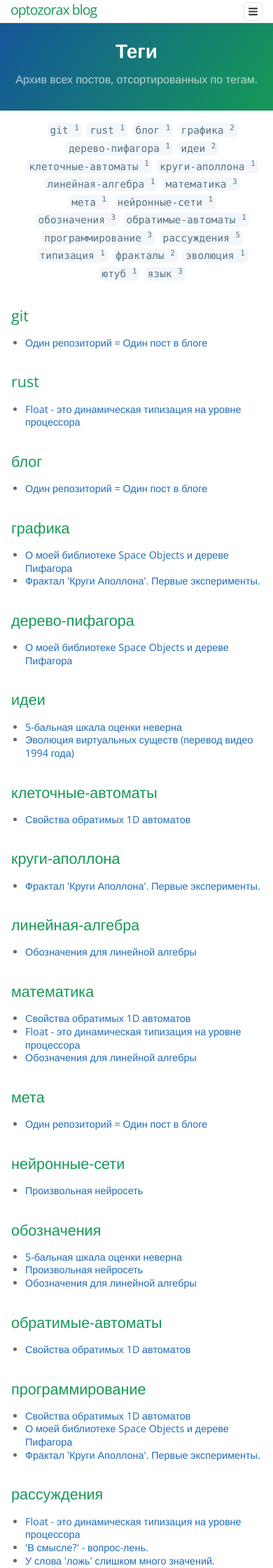
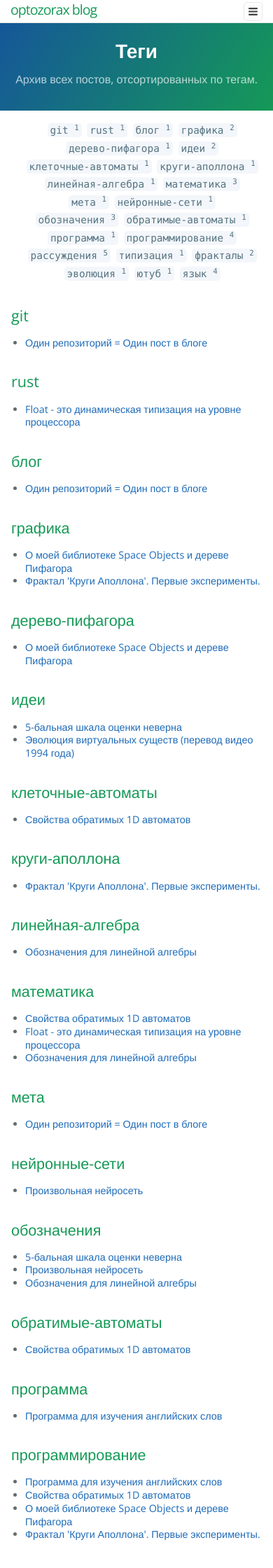
Before and after one commit to optozorax/blog_old, a Jekyll site: the page built from tags.md, in a window 390 px wide. Shown: the top 2240 px of the page at 70% size. Built offline with Jekyll 4.4.1, drawn with Linux system fonts in a browser that asks for light colours; some of the changed lines change nothing that is shown; some of the changed text lies outside the part shown.

Commit message:
[PREVIEW][BLOGPOST] post about `learn_words` program

```diff
--- /dev/null
+++ b/_posts/2021-08-01-learn-words-post.md
@@ -0,0 +1,244 @@
+---
+layout: post
+title:  "Программа для изучения английских слов"
+tags: программирование программа язык
+permalink: learn-words-post
+description: "Как эта программа работает, почему я её сделал и в чём её отличия от других."
+tagline: "Как эта программа работает, почему я её сделал и в чём её отличия от других."
+image: /assets/learn-words-post/lw1.png
+hide: true
+---
+
+<style type="text/css">
+.container {
+  display: flex;
+  flex-direction: row;
+  flex-wrap: wrap;
+  justify-content: space-around;
+  width: 90%;
+  padding: 10px;
+  margin: 5px;
+}
+
+.half-image {
+  display: block;
+  margin-left: auto;
+  margin-right: auto;
+  margin-top: 2px;
+  border-radius: 5px;
+}
+
+@media only screen and (min-width:501px) {
+  .half-image {
+    max-width: 50%;
+  }
+}
+
+@media only screen and (max-width: 500px) {
+  .half-image {
+    max-width: 100%;
+  }
+}
+
+.third-image {
+  display: block;
+  margin-left: auto;
+  margin-right: auto;
+  margin-top: 2px;
+  border-radius: 5px;
+}
+
+@media only screen and (min-width:851px) {
+  .third-image {
+    max-width: 31%;
+  }
+}
+
+@media only screen and (min-width:501px) and (max-width: 850px) {
+  .third-image {
+    max-width: 48%;
+  }
+}
+
+@media only screen and (max-width: 500px) {
+  .third-image {
+    max-width: 100%;
+  }
+}
+</style>
+
+# Введение
+
+У меня сейчас такой уровень английского, что я могу понимать статью или фильм без перевода, но не знаю много слов, поэтому мелкие детали ускользают от меня. И постоянно везде слышу что в первую очередь нужно знать слова, а понимание грамматики само придёт. Поэтому передо мной встала проблема изучения слов.
+
+Я попробовал разные приложения для телефона для изучения английского, и у них наблюдаются следующие **проблемы**:
+1. Для проверки знания слова используется тест, где это слово находится рядом с 4 другими, разные значения слова не проверяются
+2. Проверка слов начинается с самых простых
+3. Нельзя сказать «я знаю это слово, убери»
+4. Нельзя добавить своё слово
+5. Нет статистики
+6. Нельзя автоматически выбрать неизвестные мне слова из текста или видео
+
+Поэтому я ещё много лет назад хотел написать свою программу для изучения слов, где бы решил эти проблемы по-своему. Тогда я знал только C++, и не умел программировать ничего сложнее базовых вещей на WinAPI. Я пытался тогда написать такую программу, но у меня только на самую простейшую часть интерфейса ушло неимоверное число усилий. В итоге этот проект был заброшен. Кому интересно, вот этот ужас: [1](https://github.com/optozorax/slovo-gonka), [2](https://github.com/optozorax/slovo_gonki2).
+
+А сейчас я умею программировать очень сложные интерфейсы используя `ImGUI`, поэтому я решил попробовать снова написать эту программу, но только в этот раз в форме хакатона, замеряя время и стараясь сделать как можно быстрее.
+
+И в результате у меня получилась программа по следующему адресу: [optozorax.github.io/learn_words](https://optozorax.github.io/learn_words/).
+
+А её исходники и бинари лежат здесь: [github.com/optozorax/learn_words](https://github.com/optozorax/learn_words).
+
+# Способ проверки слова
+
+Мне кажется что учить слова при помощи тестов, где нужный перевод уже написан и его можно найти методом исключения — гиблое дело. Перевод должен активно доставаться из памяти. Я знаю это, так как моя первая программа работала именно таким образом, и это было ужасно, я не запоминал ничего.
+
+Поэтому я решил что слова надо учить печатью на клавиатуре. То есть тебе показывается слово, а ты должен ввести все его переводы вручную.
+
+После добавления слова есть особый порядок когда его надо ввести снова:
+* В первый день с подсказкой 2 раза, подсказка нужна чтобы запомнить слово.
+* В первый день без подсказки 3 раза, далее всё будет без подсказки.
+* Через день 5 раз
+* Через неделю 5 раз
+* Через 20 дней 5 раз
+* После всего этого слово будет считаться выученным
+
+В дни между этими слово не предлагается для ввода.
+
+Ниже показано как вводится несколько разных переводов одного слова «mean».
+
+<img class="half-image" src="/assets/learn-words-post/lw1.png">
+
+Первый перевод «означать» мы уже выучили и нам его не нужно вводить, второй перевод «смысл» надо ввести с подсказкой, так как мы его только недавно добавили, а третий перевод «грубый» мы уже вводили с подсказками, а теперь надо активно доставать из памяти. То есть в этой программе учитывается что слово может иметь много разных смыслов.
+
+По этим полям можно перемещаться при помощи Enter.
+
+После ввода можно нажать кнопку «Next» и посмотреть насколько правильно мы ввели.
+
+<img class="half-image" src="/assets/learn-words-post/lw2.png">
+
+Таким образом я решаю 1 проблему из введения.
+
+# Способ добавления слов
+
+Во всех программах для изучения английских слов, обычно все их переводы и значения уже добавлены в программу, поэтому ты запускаешь и начинаешь работать. Я не мега-корпорация, и я делаю программу в первую очередь для себя, и хочу получить результат как можно быстрее, поэтому решил с этим не заморачиваться. Я выбрал путь ручного добавления.
+
+Слово вместе со всеми его переводами можно добавить вручную. Это означает что ты сам должен знать какое слово тебе надо выучить и сам искать ему переводы.
+
+<img class="half-image" src="/assets/learn-words-post/lw3.png">
+
+Ещё здесь можно сказать что ты знаешь введённое слово (для этого переводы писать не нужно), или оно является мусорным (это для субтитров, будет объяснено далее).
+
+Этим мы решаем 2, 3, 4 проблемы из введения.
+
+## Добавление через текст и субтитры
+
+Последний год я смотрю сериалы и фильмы в английской озвучке с русскими субтитрами, чтобы привыкать к английской речи и пытаться что-то запоминать. Недавно я переключился на английскую озвучку с английскими субтитрами и даже смог почти всё понимать. Поэтому для меня важна возможность экспортировать слова напрямую из субтитров.
+
+Для этого есть специальное окошко для экспорта из субтитров формата `srt`.
+
+<img class="half-image" src="/assets/learn-words-post/lw4.png">
+
+Затем можно нажать кнопку «Use this text», и получить окошко, которое разобрало все эти слова и предлагает ввести информацию для каждого слова.
+
+<img class="half-image" src="/assets/learn-words-post/lw5.png">
+
+После добавления информации об одном слове, автоматически происходит переход к следующему слову.
+
+И тут пригождается кнопка для «мусорных» слов. Это слова-артефакты парсинга субтитров, например `<i>`, `Mack:`, `O-o-o-okay`. Они записываются в программу только чтобы в будущем фильтроваться и не мешать.
+
+Видим что из данных субтитров вышло 910 уникальных слов. Не волнуйтесь, так не будет каждый раз, это только в первые разы надо для кучи слов сказать что вы их знаете, а затем будет проще, все добавленные слова будут фильтроваться в следующих текстах и субтитрах. В итоге программа будет у вас спрашивать только то что вы действительно не знаете, или что она не знает.
+
+Аналогично можно добавить слова из обычного текста. Можно перед прочтением статьи просто скопировать её в буфер обмена, вставить в программу и узнать все неизвестные слова.
+
+Так же я никак не привожу слова к нормальной форме, все суффиксы с ним остаются, это вам придётся делать вручную, снова во имя простоты программирования.
+
+Этим мы решаем 6 проблему из введения.
+
+## Безумное решение большими компаниями
+
+Кстати для решения этой проблемы всякие приложения по изучению английского делают просто безумную вещь: они имеют у себя размеченные видео, фильмы и сериалы, где можно прямо во время просмотра нажать на неизвестное слово, увидеть его перевод и добавить его в свой словарь. Это требует создание плееера в приложении, хранение видео на собственных серверах.
+
+Ведь куда проще скачать субтитры видео, добавить их в программу и просто сразу автоматически отсеить известные слова, пройтись по ним два раза и смотреть. Субтитры ютуба [можно скачать через youtube-dl](https://superuser.com/questions/927523/how-to-download-only-subtitles-of-videos-using-youtube-dl), а английкие субтитры фильмов и сериалов можно просто найти бесплатно в интернете, вроде это даже не считается пиратством.
+
+Честно, я хочу чтобы мир состоял именно из таких программ, как в этой статье, и как [youtube-dl](https://github.com/ytdl-org/youtube-dl). Мир должен быть модульным, и людям должно быть не лень прочитать одну статью чтобы понять как пользоваться программой, вместо того чтобы страдать с убер-упрощённым user-friendly лагучим featureless интерфейсом.
+
+# Статистика
+
+Программа для изучения этих слов подразумевает что в ней надо будет работать регулярно, что в ней будет тратиться какое-то значительное время. И раз происходят такие затраты, хотелось бы видеть какие именно у них результаты. Поэтому отсутствие нормальной статистики может дизморалить заниматься любым делом.
+
+В первую очередь внизу есть панель, которая показывает статистику за текущий день. Такую панель я видел в программе VerseQ для обучения слепой печати, и мне это очень понравилось. Очень приятно видеть что сегодня я сделал столько-то работы за столько-то времени, так же это позволяет хорошо себя контролировать.
+
+![](/assets/learn-words-post/lw6.png)
+
+Есть полная статистика по словам:
+
+<img class="third-image" src="/assets/learn-words-post/lw7.png">
+
+Можно посмотреть статистику по дням: количество слов по категориям, время работы, количество попыток. Эти графики я пытался сделать в стиле [stackplot](https://matplotlib.org/stable/gallery/lines_bars_and_markers/stackplot_demo.html#sphx-glr-gallery-lines-bars-and-markers-stackplot-demo-py), но в используемой библиоетеке пока что отсутствует фича для закраски между двумя графиками.
+
+<center>
+<div class="container">
+<img class="third-image" src="/assets/learn-words-post/lw8.png">
+<img class="third-image" src="/assets/learn-words-post/lw9.png">
+<img class="third-image" src="/assets/learn-words-post/lw10.png">
+</div>
+</center>
+
+Кстати, так как время замеряется и потом отражается в статистике, то может произойти ситуация что ты отошёл, а программа продолжает замерять. И не хочется в статистике видеть такие мусорные данные. Поэтому после 15 секунд бездействия время перестаёт замеряться и весь экран осветляется с характерной иконкой паузы.
+
+<img class="half-image" src="/assets/learn-words-post/lw12.png">
+
+## GitHub-like
+
+График активности в GitHub это просто гениальная вещь. У этой визуализации просто должен быть отдельный термин, потому что она должна быть просто в любом сервисе и программе, где что-то можно делать регулярно. Такая визуализация работы побуждает тебя работать лучше сейчас, потому что ты раньше хорошо работал, позволяет тебе окинуть взглядом всю твою работу, побуждает заниматься каждый день.
+
+![](/assets/learn-words-post/github.png)
+
+Поэтому я просто не мог не сделать свою программу без такой фичи.
+
+![](/assets/learn-words-post/lw11.png)
+
+И я сделал даже лучше: у меня можно крутить этот график, а ещё можно выбирать визуализацию трёх разных параметров, месяцы и года разделены линиями, а самое главное — неделя начинается с понедельника.
+
+![](/assets/learn-words-post/lw13.gif)
+
+Это окно всегда автоматически открывается при открытии программы, чтобы сразу при открытии было видно сколько ты работал и чтобы это придавало мотивации работать сейчас.
+
+# Автоматическое переключение раскладки
+
+У меня русские и английские переводы даются в случайном порядке. Поэтому может требоваться постоянно переключать раскладку. При вводе перевода программа точно знает на каком языке это должно быть, поэтому можно сделать чтобы язык переключался автоматически.
+
+У меня это реализовано таким образом, что просто имеется хэш-мапа, которая для каждой английской буквы знает какая должная быть русская и наоборот. То есть когда вам надо набрать русское слово, вы просто печатаете его как будто сейчас включена русская раскладка, а программа автоматически сама всё исправит. Этот подход хорош тем, что не требует особых прав от программы по переключению раскладки. Например, в браузере через WASM переключить раскладку точно невозможно в целях безопасности. Но этот подход плох тем, что не будет работать для языков, где используются одинаковые символы с обеих сторон, например английский-немецкий. Если вдруг этой программой будет пользоваться больше чем 2 человека, я подумаю насчёт решения этой проблемы.
+
+В настройках можно указать вашу раскладку, введя в одном поле все русские буквы, а в другом поле все английские в том же порядке. Символ новой строки игнорируется, а пробел может быть использован когда у вас невозможно набрать нужный символ. Этот подход хорош тем, что у вас могут быть самые упоротые раскладки клавиатуры типо Дворака и Диктора, а автопереключение раскладки всё-равно будет работать.
+
+<img class="half-image" src="/assets/learn-words-post/lw14.png">
+
+# Платформа
+
+Программа может запускаться как в браузере, так и как нативное приложение.
+
+В браузере она запускается исключительно локально у вас, я не покупал никаких серверов, все вычисления происходят у вас. И я люблю такой подход, WASM это прекрасно. Получается это просто приложение, которое можно открыть в браузере без скачивания, и которое будет существовать независимо от меня.
+
+А разница между браузерной и нативной программой только в том как будут храниться ваши данные. Для браузера они хранятся через [Web Storage API](https://developer.mozilla.org/en-US/docs/Web/API/Web_Storage_API), который сохраняется между закрытием вкладок или браузера, и вроде как даже может работать между разными браузерами для одного компьютера.
+
+# Экспорт данных
+
+Если для локального приложения все ваши данные и статистика лежат в одном файле `local.data` рядом с программой, то непонятно что делать с браузерными данными. А что если я хочу переустановить систему, как мне достать данные?
+
+Специально для решения таких вопросов я сделал возможность экспортировать и импортировать всю статистику через буфер обмена. Пользователю просто передаётся эта информация и он может хранить её как ему вздумается.
+
+Я считаю это очень важная возможность для вообще всех программ. Я не особо доверяю всем этим облачным программам, которые хранят мои вещи где-то там, и у меня нет возможности скачать все мои данные, или вставить их в другой аккаунт.
+
+# Почти любой язык
+
+Я называю это программой для изучения английских слов, но по факту она может использоваться для изучения любых слов на любых двух языках. Весь дизайн программы сделан язык-agnostic, будь то добавление слов или автопереключение раскладки.
+
+Правда я не знаю как программа будет работать для языков с диактрикой, которая требует `.XCompose` или иероглифами. Ибо используемые библиотеки пока не настолько сильны. Так что можно сказать что в программе можно учить _\*почти_ любой язык.
+
+# Заключение
+
+Теперь я занимаюсь изучением слов через свою программу. Я обязательно опубликую свои результаты и мысли через несколько месяцев.
+
+Я реализовал эту программу в полном соответствии со своим мировоззрением, видением обязательных фич и отношению к целесообразности переусложнений. И мне это нравится, потому что по моему мнению много программ делают неправильно, и я могу точно сказать что в них надо дополнить или как их сделать по-другому, чтобы они стали лучше. Кстати, на эту тему можно почитать мою страницу [Идеи](/ideas).
+
+Я сделал эту программу со всеми этими фичами за 18 часов чистого времени, что невероятно быстро для программы с интерфейсом. Минимально рабочая версия была готова за 6 часов. За это спасибо концепции `ImGUI`, на которой невероятно просто и быстро можно делать интерфейсы, а ещё моему умению планировать программу и статической типизации Rust. Я полностью задокументировал процесс планирования этой программы, и каждого этапа её написания, так что скоро выйдет статья о том как она была написана.
--- a/_sass/jekyll-theme-cayman-blog.scss
+++ b/_sass/jekyll-theme-cayman-blog.scss
@@ -195,7 +195,7 @@ a {
     font-size: 0.9rem;
   }
 
-  img {
+  img:not(.third-image, .half-image) {
     max-width: 90%;
     display: block;
     margin-left: auto;
```
Also changed, not shown: assets/learn-words-post/github.png (added), assets/learn-words-post/lw1.png (added), assets/learn-words-post/lw10.png (added), assets/learn-words-post/lw11.png (added), assets/learn-words-post/lw12.png (added), assets/learn-words-post/lw13.gif (added), assets/learn-words-post/lw14.png (added), assets/learn-words-post/lw2.png (added), assets/learn-words-post/lw3.png (added), assets/learn-words-post/lw4.png (added), assets/learn-words-post/lw5.png (added), assets/learn-words-post/lw6.png (added), assets/learn-words-post/lw7.png (added), assets/learn-words-post/lw8.png (added), 1 more files.
